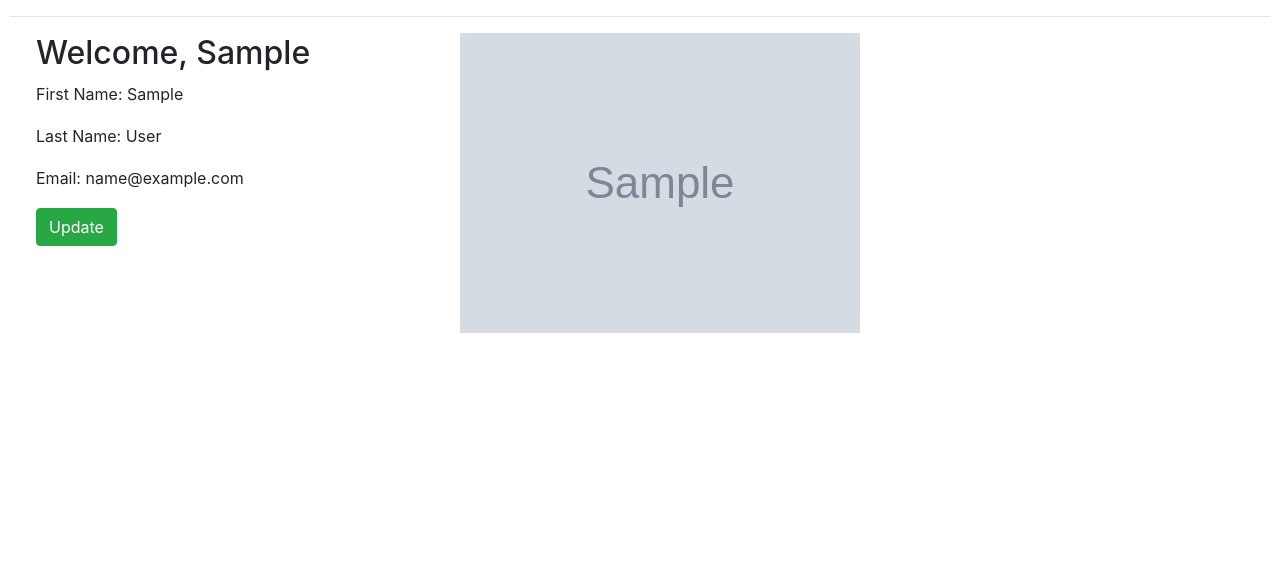
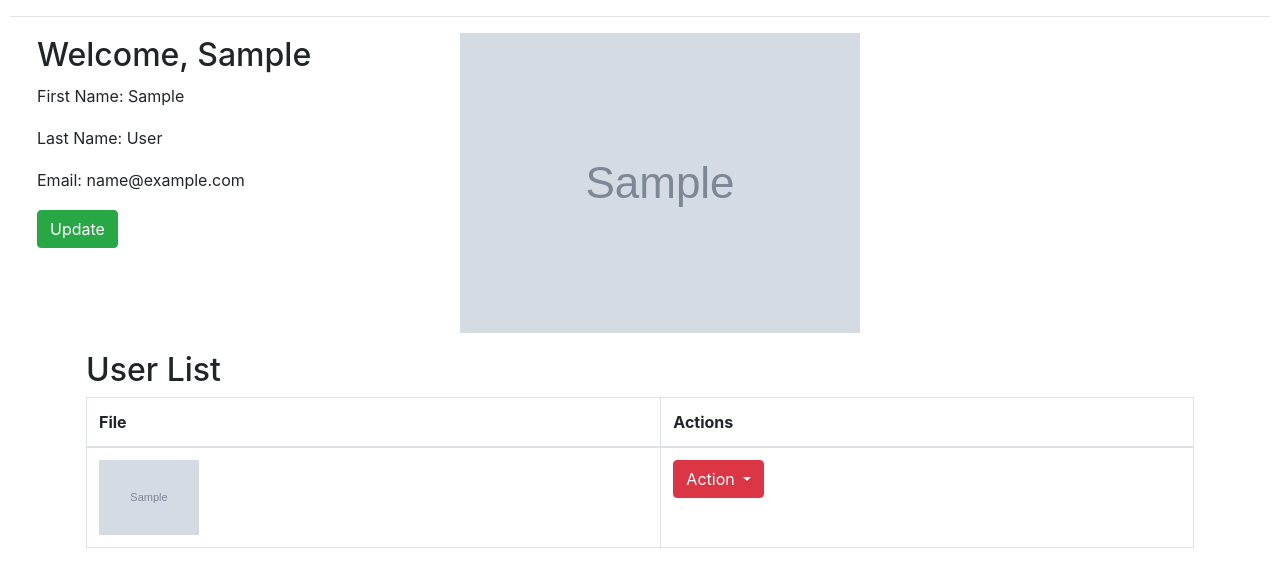
Before and after one commit to mishraCs/crudTraining, a PHP site: page /MyCode/dashboard.php in a window 1280 px wide. Shown: the part 53-640 px from the top of the page. Run offline with PHP 8.4, Linux system fonts and the light colour scheme; the visitor is signed in with stand-in values (Sample User, id 1); tables that the repository leaves empty or names only in its code hold one stand-in row (values such as "Sample post"); grey boxes marked "Sample" are stand-in pictures; data that the repository does not hold is empty; a stand-in replaces the project's code that opens the database connection; some libraries are stand-ins or nearby versions.

Commit message:
today complete the process of change profile picture

```diff
--- a/class_function.php
+++ b/class_function.php
@@ -8,6 +8,20 @@ class profile_user{
         $user = $result->fetch_assoc();
         return $user;
     }
+
+    public function user_file($conn){
+        $user_id = $_SESSION['user_id'];
+        $stmt = "SELECT * FROM user_profile WHERE user_id='$user_id'";
+        $result = $conn->query($stmt);
+        // $row = $result->fetch_assoc();
+        return $result;
+    }
+
+    public function delete_user_file($conn, $user_id){
+        $stmt = "Delete from user_profile where user_id = $user_id";
+        $result = $conn->query($stmt);
+    }
+
 }
 
 class verify_user {
@@ -151,7 +165,7 @@ class insert_multiple_file {
                     $upload_dir = 'uploads/' . $fileName;
                     if(move_uploaded_file($tmpName, $upload_dir)){
                         $stmt = $conn->prepare("INSERT INTO user_profile (profile_image, user_id) VALUES (?, ?)");
-                        $stmt->bind_param("si", $fileName, $user_id);
+                        $stmt->bind_param("si", $upload_dir, $user_id);
                         if($stmt->execute()){
                             echo $fileName . " uploaded successfully<br>";
                         } else {
--- a/css/style.css
+++ b/css/style.css
@@ -46,3 +46,30 @@ a.header_link:hover {
     background-color: purple;
     background-position: center;
 }
+.multi_div{
+    position: relative;
+}
+.img_button{
+    display: flex;
+    position: absolute;
+    left: 0px;
+    bottom: 0px;
+    margin-top: 5px;
+
+}
+.card {
+    box-shadow: 0 4px 8px 0 rgba(0,0,0,0.2);
+    transition: 0.3s;
+  }
+.card:hover {
+    box-shadow: 0 8px 16px 0 rgba(0,0,0,0.2);
+  }
+.container {
+    padding: 2px 16px;
+  }
+  .pointer{
+    cursor: pointer;
+  }
+.dropdown-menu.pointer.show {
+    cursor: pointer;
+}
--- a/dashboard.php
+++ b/dashboard.php
@@ -19,15 +19,83 @@ $user = $result->fetch_assoc();
             <tr><td><p>First Name: <?php echo $user['first_name']; ?></p></td></tr>
             <tr><td><p>Last Name: <?php echo $user['last_name']; ?></p></td></tr>
             <tr><td><p>Email: <?php echo $user['email']; ?></p></td></tr>
-            <tr><td> <button type="button" onclick="window.location.href = 'update.php?user_id=<?php echo $user['user_id'];?>';" class=" logout btn btn-success" data-toggle="modal" data-target="#exampleModal">
-                        Update
-                        </button></td></tr>
+            <tr>
+                <td>
+                    <button type="button" onclick="window.location.href = 'update.php?user_id=<?php echo $user['user_id'];?>';" class=" logout btn btn-success" data-toggle="modal" data-target="#exampleModal">Update
+                    </button>
+                </td>
+            </tr>
         </table>
-        <!-- <a href="update.php?user_id=<?php //echo $user['user_id'];?>">Update Profile</a> -->
     </div>
     <div class=" user_info">
         <p><img src="<?php echo $user['profile_image']; ?>"></p>
     </div>
 </div>
 
+<!-- Access all file  -->
+<?php
+$profile = new profile_user;
+$result = $profile->user_file($conn);
+?>
+<div class="container">
+    <h2>User List</h2>
+    <table class="table table-bordered">
+        <thead>
+            <tr>
+                <th>File</th>
+                <th>Actions</th>
+            </tr>
+        </thead>
+        <tbody>
+        <?php
+        $result->data_seek(0);
+        if ($result->num_rows > 0) {
+            while($user = $result->fetch_assoc()) {
+        ?>
+        <tr>
+            <td><img src="<?php echo $user['profile_image']; ?>" width="100"></td>
+            <td>
+                <div class="btn-group">
+                    <button type="button" class="btn btn-danger dropdown-toggle" data-toggle="dropdown" aria-haspopup="true" aria-expanded="false">
+                    Action
+                    </button>
+                    <div class="dropdown-menu pointer">
+                    <a class="dropdown-item" href="add_profile.php?user_id=<?php echo $user['user_id']; ?>&profilePath=<?php echo $user['profile_image']; ?>">Add as profile</a>
+                        <a class="dropdown-item pointer" type="button" data-toggle="modal" data-target="#deletemodal">Delete</a>
+                    </div>
+                </div>
+            </td>
+        </tr>
+        <!-- Modal delete -->
+        <div class="modal fade" id="deletemodal" tabindex="-1" role="dialog" aria-labelledby="exampleModalLabel" aria-hidden="true">
+                                <div class="modal-dialog" role="document">
+                                    <div class="modal-content">
+                                        <div class="modal-header">
+                                            <h5 class="modal-title" id="exampleModalLabel">Modal title</h5>
+                                            <button type="button" class="close" data-dismiss="modal" aria-label="Close">
+                                            <span aria-hidden="true">&times;</span>
+                                            </button>
+                                        </div>
+
+                                        <div class="modal-body">
+                                            Please confirm!! are you want delete your profile.
+                                        </div>
+                                        <div class="modal-footer">
+                                            <button type="button" class="btn btn-secondary" data-dismiss="modal">No</button>
+                                            <button type="button" class="btn btn-primary" onclick="window.location.href='deletefile.php?profile_id=<?php echo $user['profile_id']; ?>'" >Yes</button>
+                                        </div>
+                                    </div>
+                                </div>
+                            </div>
+                        <!-- Modal delete -->
+        <?php
+            }
+        } else {
+            echo "<tr><td colspan='2'>No users found.</td></tr>";
+        }
+        ?>
+        </tbody>
+    </table>
+</div>
+
 <?php include 'footer.php'; ?>
```
Also changed, not shown: add_profile.php (added, +23 -0 lines), deletefile.php (added, +33 -0 lines).
